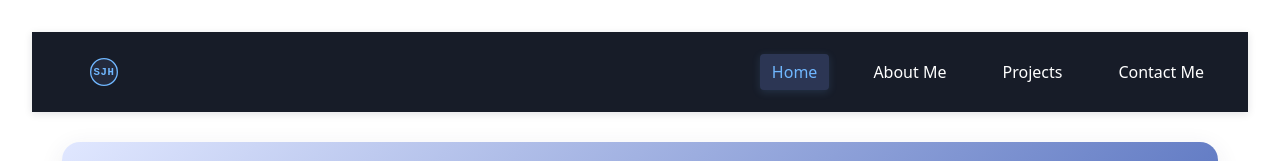
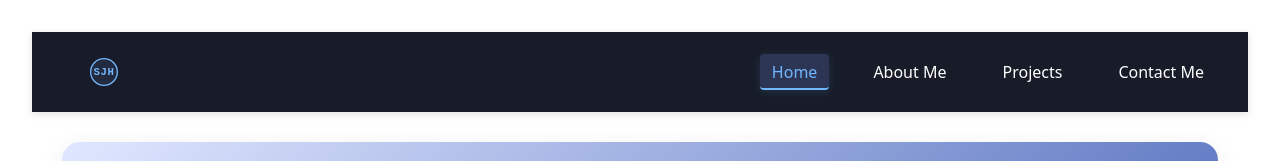
Before and after one commit to Samjamhas10/portfolio-website, a React (Vite) app: page / in a window 1280 px wide. Shown: the top 161 px of the page. Built offline with nearby package versions, Linux system fonts and the light colour scheme.

Commit message:
feat: enhance navbar with sticky positioning and hover effects

```diff
--- a/src/components/NavBar/NavBar.css
+++ b/src/components/NavBar/NavBar.css
@@ -26,6 +26,7 @@
 .navbar__logo:hover {
   background: #232a3d;
   outline: none;
+  transform: translateY(-2px);
 }
 
 .navbar__toggle {
@@ -76,7 +77,7 @@
   font-weight: 500;
   padding: 6px 12px;
   border-radius: 4px;
-  transition: background 0.2s, color 0.2s, box-shadow 0.2s;
+  transition: background 0.2s, color 0.2s, box-shadow 0.2s, transform 0.2s;
   cursor: pointer;
 }
 
@@ -92,6 +93,8 @@
   background: #2c3654;
   color: #70b7ff;
   box-shadow: 0 2px 8px rgba(112, 183, 255, 0.15);
+  border-bottom: 2px solid #70b7ff;
+  padding-bottom: 4px;
 }
 
 @media (max-width: 768px) {
```
